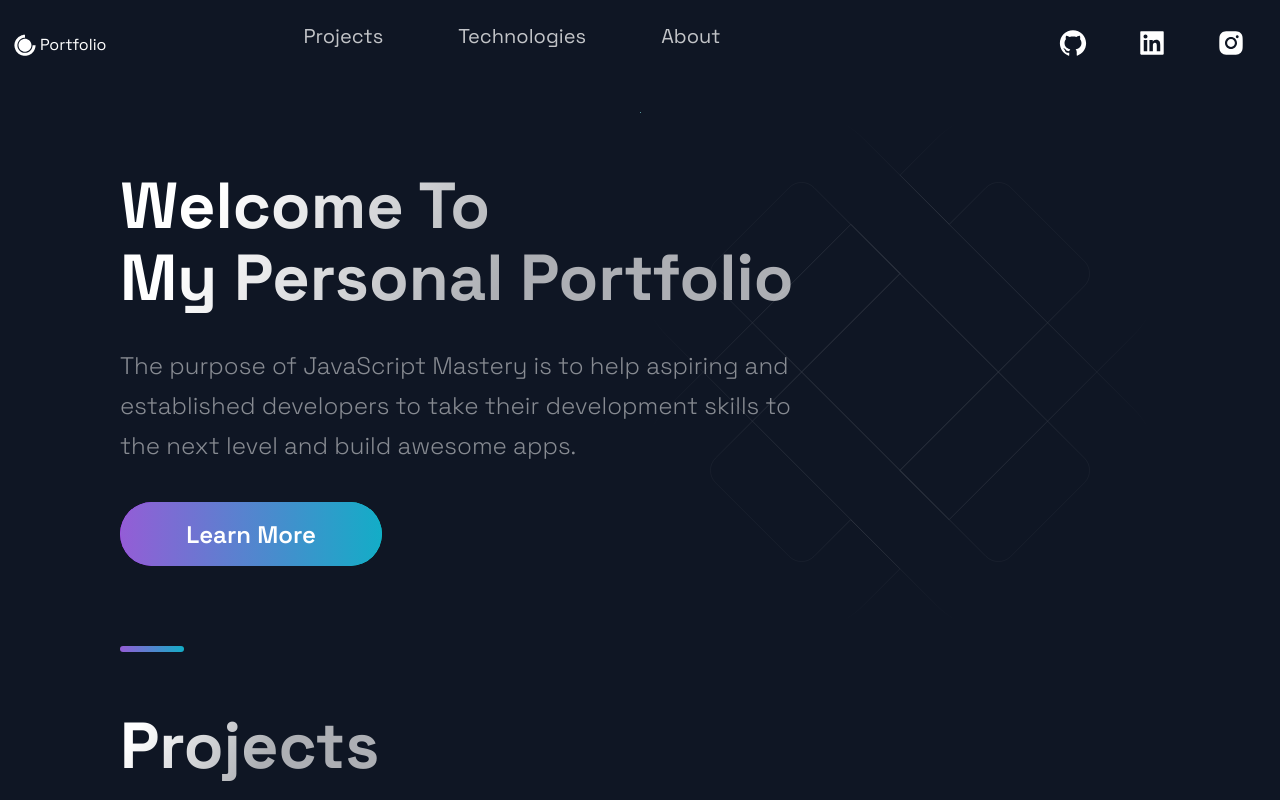
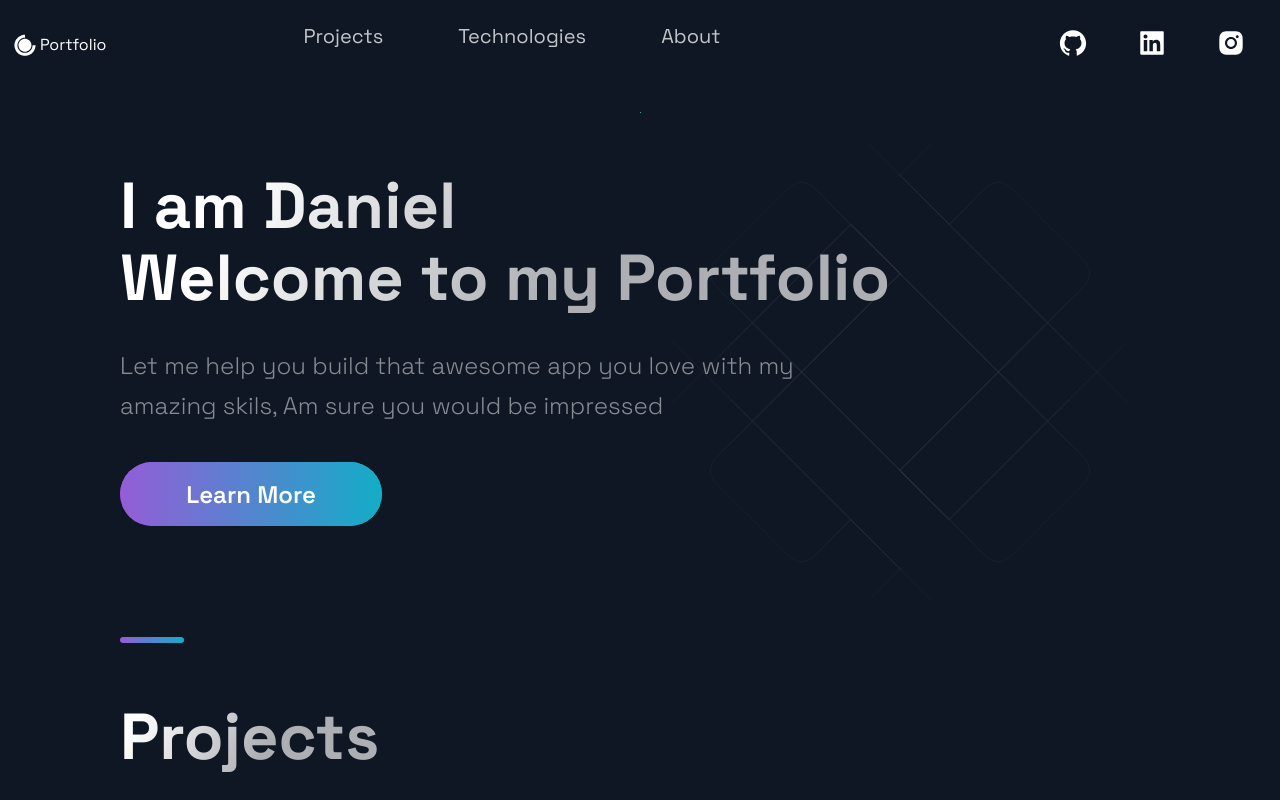
Before and after one commit to danyomo/porfolio-react-app, a Next.js app: page / in a window 1280 px wide. Shown: the top 800 px of the page. Built offline with nearby package versions, Linux system fonts and the light colour scheme.

Commit message:
Update Hero.js

```diff
--- a/src/components/Hero/Hero.js
+++ b/src/components/Hero/Hero.js
@@ -9,11 +9,11 @@ const Hero = (props) => (
     <Section row nopadding>
       <LeftSection>
         <SectionTitle main center>
-          Welcome To <br />
-          My Personal Portfolio
+          I am Daniel <br />
+          Welcome to my Portfolio
         </SectionTitle>
         <SectionText>
-        The purpose of JavaScript Mastery is to help aspiring and established developers to take their development skills to the next level and build awesome apps.
+        Let me help you build that awesome app you love with my amazing skils, Am sure you would be impressed
         </SectionText>
         <Button onClick={props.handleClick}>Learn More</Button>
       </LeftSection>
```
